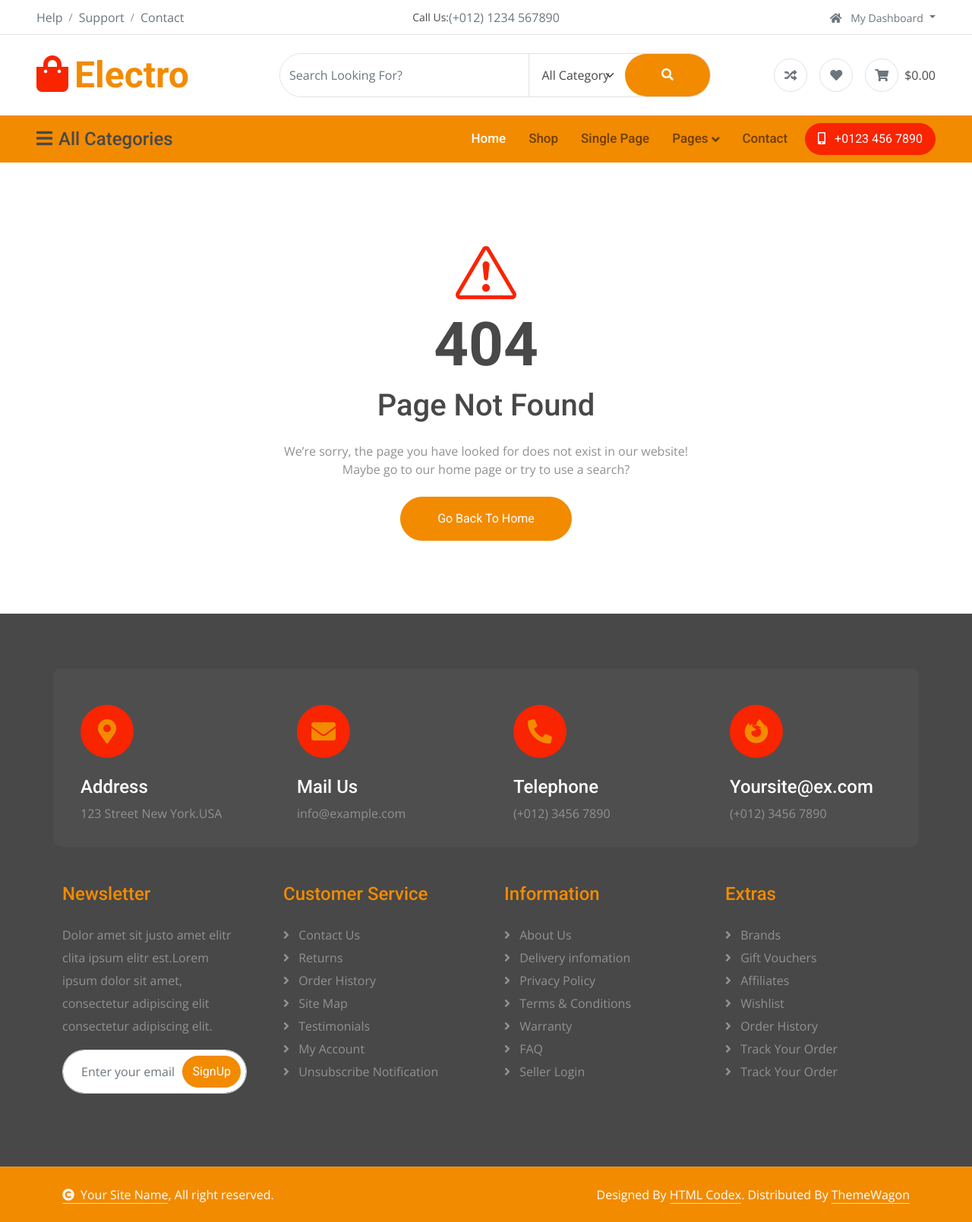
After one commit to jobayrulhasan/django_ecom_final_project, a Django app: template Shop/templates/Shop/404.html in a window 1280 px wide. The commit adds this page. Shown: the whole page at 76% size. Run offline with Django 5.2, Linux system fonts and the light colour scheme; the template is opened without the code that fills it, so the values that code supplies are empty; some libraries are stand-ins or nearby versions.

Commit message:
last changes

```diff
--- /dev/null
+++ b/Shop/templates/Shop/404.html
@@ -0,0 +1,22 @@
+{% extends 'Shop/base.html' %}
+{% load static %}
+{% block title %}cart{% endblock title %}
+
+{% block main-content %}
+<!-- 404 Start -->
+<div class="container-fluid py-5">
+    <div class="container py-5 text-center">
+        <div class="row justify-content-center">
+            <div class="col-lg-6">
+                <i class="bi bi-exclamation-triangle display-1 text-secondary"></i>
+                <h1 class="display-1">404</h1>
+                <h1 class="mb-4">Page Not Found</h1>
+                <p class="mb-4">We’re sorry, the page you have looked for does not exist in our website! Maybe go to
+                    our home page or try to use a search?</p>
+                <a class="btn btn-primary rounded-pill py-3 px-5" href="{% url "home" %}">Go Back To Home</a>
+            </div>
+        </div>
+    </div>
+</div>
+<!-- 404 End -->
+{% endblock main-content %}
--- a/Shop/templates/Shop/cart.html
+++ b/Shop/templates/Shop/cart.html
@@ -1,4 +1,4 @@
- {% extends 'Shop/base.html' %}
+{% extends 'Shop/base.html' %}
 {% load static %}
 {% block title %}cart{% endblock title %}
 
```
